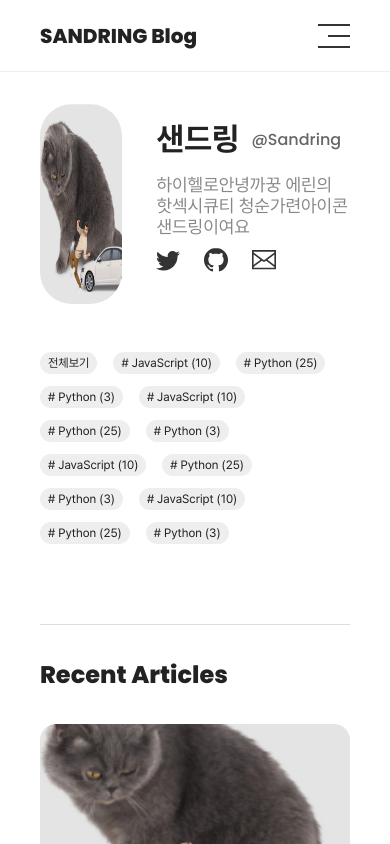
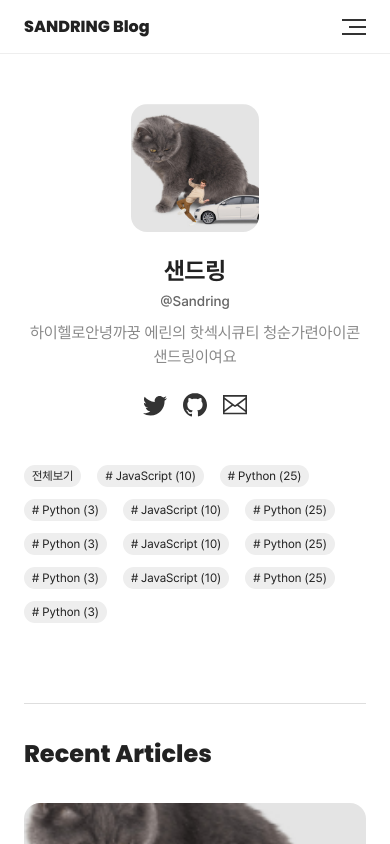
Before and after one commit to Discord-Bangul-e-bot/Blog, a Next.js app: page / in a window 390 px wide. Shown: the top 844 px of the page. Built offline with nearby package versions, Linux system fonts and the light colour scheme.

Commit message:
style: 메인 페이지 반응형 레이아웃 적용

```diff
--- a/src/styles/common/global.scss
+++ b/src/styles/common/global.scss
@@ -21,6 +21,7 @@ body {
   font-family: 'Pretendard', 'Poppins', 'sans-serif';
   font-size: 1.4rem;
   user-select: none;
+  min-width: 280px;
 }
 
 a,
--- a/src/styles/common/mixin.scss
+++ b/src/styles/common/mixin.scss
@@ -13,6 +13,11 @@
   @media (max-width:1200px) {
     width: 100%;
     padding: 0 4rem;
+  }
+
+  @media(max-width: $mobile) {
+    padding-left: 2.4rem;
+    padding-right: 2.4rem;
   }
 }
 
--- a/src/styles/common/variable.scss
+++ b/src/styles/common/variable.scss
@@ -6,3 +6,4 @@ $footer-height: 12.4rem;
 // PARAM screen size
 $laptop: 1024px;
 $tablet: 768px;
+$mobile: 480px;
--- a/src/styles/components/common/Profile.scss
+++ b/src/styles/components/common/Profile.scss
@@ -1,5 +1,15 @@
 .Profile {
   @include flex(flex-start, stretch, 3.4rem);
+  transition: gap 0.3s;
+
+  @media (max-width: $tablet) {
+    flex-direction: column;
+    gap: 0.8rem;
+  }
+
+  @media (max-width: $tablet) {
+    align-items: center;
+  }
 
   &__img {
     position: relative;
@@ -7,6 +17,17 @@
     height: 20rem;
     border-radius: 3.2rem;
     overflow: hidden;
+
+    @media (max-width: $laptop) {
+      flex-shrink: 0;
+    }
+
+    @media (max-width: $tablet) {
+      width: 12.8rem;
+      height: 12.8rem;
+      border-radius: 1.6rem;
+    }
+
   }
 
   &__name {
@@ -19,8 +40,18 @@
       @include h1_bold;
     }
 
+    @media (max-width: $tablet) {
+      @include h2_bold;
+    }
+
     &-container {
       @include flex(flex-start, center, 1.2rem);
+      transition: gap 0.3s;
+
+      @media (max-width: $tablet) {
+        gap: 0.8rem;
+        flex-direction: column;
+      }
     }
   }
 
@@ -29,6 +60,12 @@
       display: flex;
       flex-direction: column;
       padding: 1.6rem 0 3.2rem 0;
+
+      @media (max-width: $tablet) {
+        align-items: center;
+        text-align: center;
+      }
+
     }
   }
 
@@ -36,6 +73,11 @@
     @include subtitle2_medium;
     @include poppins;
     color: $text_03;
+    transition: font-size 0.3s;
+
+    @media (max-width: $laptop) {
+      @include body_medium;
+    }
   }
 
   &__introduce {
@@ -43,10 +85,26 @@
     color: $text_02;
     margin-top: 1.6rem;
     flex-grow: 1;
+    line-height: 1.5;
+    word-break: keep-all;
+    transition: font-size 0.3s, margin 0.3s;
+
+    @media (max-width: $laptop) {
+      @include subtitle2_regular;
+    }
+
+    @media (max-width: $tablet) {
+      margin-top: 1.2rem;
+    }
   }
 
   &__social {
     @include flex(flex-start, stretch, 2.4rem);
+
+    @media (max-width: $tablet) {
+      margin-top: 2.4rem;
+      gap: 1.6rem;
+    }
 
     &-item {
       a {
--- a/src/styles/components/common/layout/Footer.scss
+++ b/src/styles/components/common/layout/Footer.scss
@@ -4,6 +4,11 @@
   position: absolute;
   bottom: 0;
   left: 0;
+  transition: height 0.3s;
+
+  @media (max-width: $tablet) {
+    height: auto;
+  }
 
   &__inner {
     @include inner;
@@ -15,12 +20,25 @@
     @media (max-width: $laptop) {
       padding-top: 3.2rem;
     }
+
+    @media (max-width: $tablet) {
+      flex-direction: column;
+      align-items: center;
+      padding-bottom: 3.2rem;
+      gap: 0.2rem;
+    }
   }
 
   &__copy {
     @include caption1_regular;
     @include poppins;
     color: $text_03;
+    transition: font-size 0.3s;
+
+    @media (max-width: $tablet) {
+      @include caption2_regular;
+      @include poppins;
+    }
   }
 
   &__design {
--- a/src/styles/components/common/layout/Header.scss
+++ b/src/styles/components/common/layout/Header.scss
@@ -11,6 +11,10 @@
 
   @media(max-width: $laptop) {
     height: 7.2rem;
+  }
+
+  @media(max-width: $mobile) {
+    height: 5.4rem;
   }
 
   &__inner {
@@ -27,6 +31,16 @@
 
     @media(max-width: $laptop) {
       @include h3_bold;
+      @include poppins;
+    }
+
+    @media(max-width: $tablet) {
+      @include subtitle1_bold;
+      @include poppins;
+    }
+
+    @media(max-width: $mobile) {
+      @include subtitle2_bold;
       @include poppins;
     }
   }
@@ -55,6 +69,13 @@
       height: 3.2rem;
       position: relative;
       cursor: pointer;
+      transition: width 0.3s, height 0.3s;
+
+      @media(max-width: $mobile) {
+        width: 2.4rem;
+        height: 2.4rem;
+
+      }
     }
 
     &-bar {
--- a/src/styles/components/common/layout/Page.scss
+++ b/src/styles/components/common/layout/Page.scss
@@ -22,5 +22,10 @@
     @media(max-width: $laptop) {
       display: block;
     }
+
+    @media(max-width: $mobile) {
+      padding-left: 2.4rem;
+      padding-right: 2.4rem;
+    }
   }
 }
--- a/src/styles/page/Main.scss
+++ b/src/styles/page/Main.scss
@@ -2,6 +2,11 @@
   &__TagList {
     @extend .TagList;
     margin-top: 4.8rem;
+    transition: margin 0.3s;
+
+    @media (max-width: $tablet) {
+      margin-top: 1.6rem;
+    }
   }
 
   &__Article {
```
